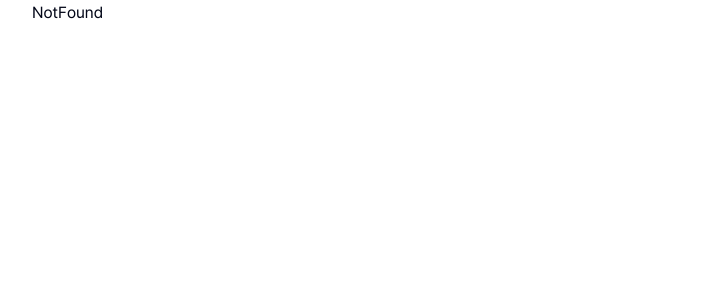
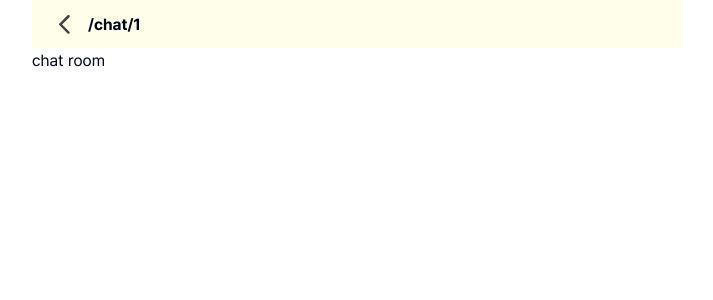
Before and after one commit to prgrms-web-devcourse-final-project/WEB5_6_MOCI_FE, a Next.js app: page /chat/1 in a window 1280 px wide. Before the commit this address had no page. Shown: the top 300 px of the page, without its empty margins (283-996 px from the left). Built offline with nearby package versions, Linux system fonts and the light colour scheme.

Commit message:
rename: 페이지 위치 이동: 헤더 레이아웃 적용

```diff
--- a/src/app/(stack)/chat/page.tsx
+++ /dev/null
@@ -1,4 +0,0 @@
-function Page() {
-  return <div>chat page</div>;
-}
-export default Page;
--- /dev/null
+++ b/src/app/chat/[id]/page.tsx
@@ -0,0 +1,15 @@
+"use client";
+import StackHeader from "@/components/StackHeader";
+import { usePathname } from "next/navigation";
+
+function Page() {
+  const pathName = usePathname();
+
+  return (
+    <>
+      <StackHeader pageTitle={pathName} />
+      <div>chat room</div>
+    </>
+  );
+}
+export default Page;
```
